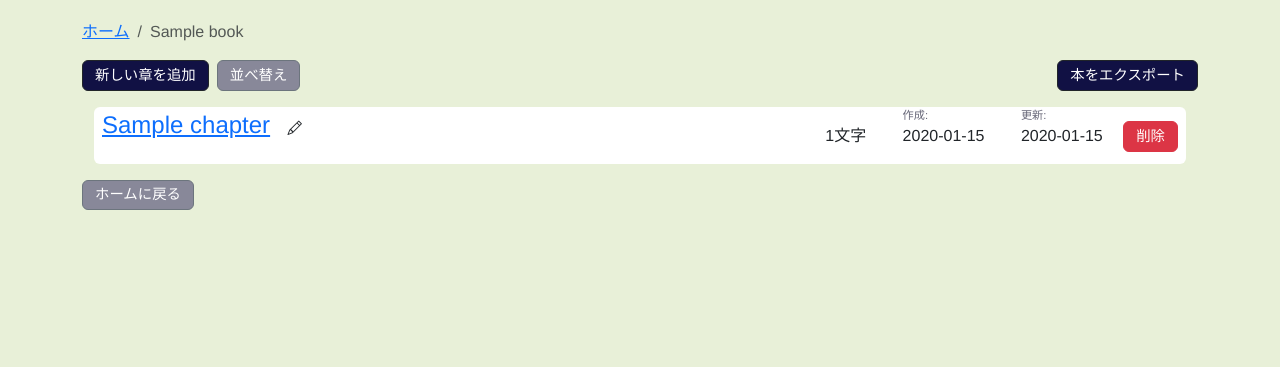
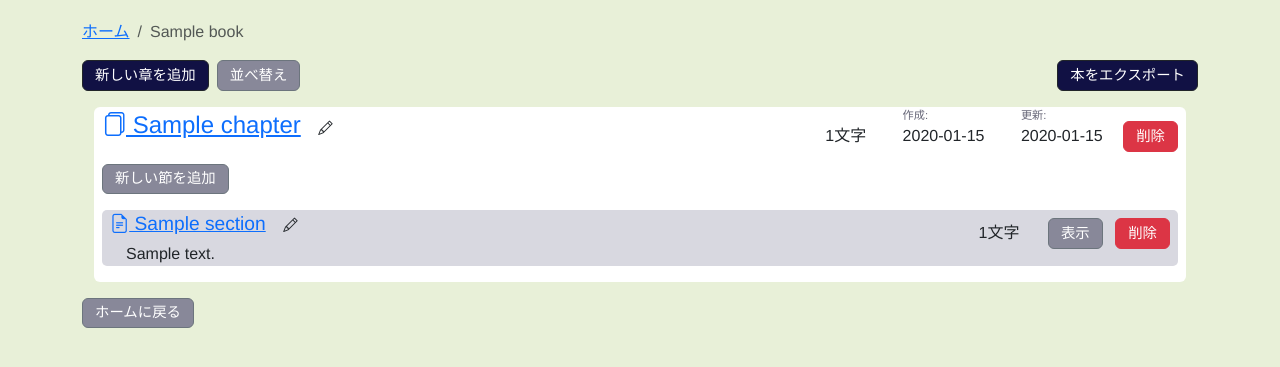
Before and after one commit to jickey2009/minamo_editor, a Django app: a page that uses minamo/templates/minamo/book_detail.html in a window 1280 px wide. Shown: the top 367 px of the page. Run offline with Django 5.2, Linux system fonts and the light colour scheme; a user stored in the database is signed in; tables that the repository leaves empty hold one stand-in row (values such as "Sample post"); some libraries are stand-ins or nearby versions.

Commit message:
book編集画面を大幅に変更

```diff
--- a/minamo/static/minamo/css/minamo.css
+++ b/minamo/static/minamo/css/minamo.css
@@ -9,6 +9,10 @@ body {
 
 .item-title {
     font-size: 1.5em;
+}
+
+.item-subtitle {
+    font-size: 1.2em;
 }
 
 .item-text {
@@ -35,8 +39,15 @@ body {
     color: #fff;
 }
 
+.card.sections {
+    --bs-card-bg: #d8d8e0;
+    background-color: #d8d8e0 !important;
+    border-radius: 5px;
+    overflow: hidden;
+}
+
 .trim {
-    text-overflow: ellipsis
+    text-overflow: ellipsis;
 }
 
 
--- a/minamo/templates/minamo/book_detail.html
+++ b/minamo/templates/minamo/book_detail.html
@@ -17,7 +17,7 @@
     <div class="card border-0 mb-3">
         <div class="row">
             <div class="col-md-6">
-                <a href="{% url 'minamo:chapter_detail' book.id chapter.id %}" class="item-title ms-2" id="name{{ chapter.id }}">{{ chapter.title }}</a>
+                <a class="item-title ms-2" id="name{{ chapter.id }}"><i class="bi bi-files"></i> {{ chapter.title }}</a>
                 <form id="form{{ chapter.id }}" method="post" action="{% url 'minamo:rename_chapter' book.id chapter.id %}" style="display: inline;">
                     {% csrf_token %}
                     <input id="input{{ chapter.id }}" type="text" name="title" value="{{ chapter.title }}" class="form-control d-inline-block w-auto d-none">
@@ -26,7 +26,6 @@
                 </form>
                 <button id="rename{{ chapter.id }}" class="btn"><i class="bi bi-pencil"></i></button>
             </div>
-
             <div class="col-md-6 text-end">
                 <div class="col-md-2 d-inline-block me-3"><p class="align-middle text-nowrap item-text">{{chapter.length}}文字</p></div>
                 <div class="d-inline-block mx-3 text-start">
@@ -47,6 +46,39 @@
                     {% endif %}
                 </div>
             </div>
+        </div>
+        <div class="sections-list {% if request.GET.show_chapter|default:'' == chapter.id|stringformat:"s" %}d-block{% else %}d-none{% endif %}" id="sections{{ chapter.id }}">
+            <a href="{% url 'minamo:new_section' book.id chapter.id %}" class="btn btn-secondary mb-3 ms-2">新しい節を追加</a>
+            {% for section in chapter.ordered_sections %}
+            <div class="card sections border-0 mb-3 mx-2">
+                <div class="row">
+                    <div class="col-md-7">
+                        <a href="{% url 'minamo:edit_section' book.id chapter.id section.id %}" class="item-subtitle ms-2" id="name_{{ section.id }}"><i class="bi bi-file-earmark-text"></i> {{ section.title }}</a>
+                        <form id="form_{{ section.id }}" method="post" action="{% url 'minamo:rename_section' book.id chapter.id section.id %}" style="display: inline;">
+                            {% csrf_token %}
+                            <input id="input_{{ section.id }}" type="text" name="title" value="{{ section.title }}" class="form-control d-inline-block w-auto d-none">
+                            <button id="save_{{ section.id }}" type="submit" class="btn btn-dark d-none">保存</button>
+                            <button id="cancel_{{ section.id }}" type="button" class="btn btn-secondary d-none">戻る</button>
+                        </form>
+                        <button id="rename_{{ section.id }}" class="btn"><i class="bi bi-pencil"></i></button>
+                        <span class="item-text ms-4 d-md-block d-none text-truncate">{{ section.content_head }}</span>
+                    </div>
+                    <div class="col-md-5 text-end">
+                        <div class="col-md-2 d-inline-block me-4"><p class="align-middle text-nowrap item-text">{{section.length}}文字</p></div>
+                        <div class="d-inline-block mt-2 text-start">
+                            <a href="{% url 'minamo:section_detail' book.id chapter.id section.id %}" class="btn btn-secondary me-2 notarrow">表示</a>
+                            <button class="btn btn-danger me-2 notarrow" data-bs-toggle="modal" data-bs-target="#deleteModal_{{ section.id }}">削除</button>
+                            {% if not forloop.first %}
+                            <a class="btn btn-secondary me-2 d-none arrow" href="{% url 'minamo:swap_section' book.id chapter.id section.id 1 %}"><i class="bi bi-caret-up-fill"></i></a>
+                            {% endif %}
+                            {% if not forloop.last %}
+                            <a class="btn btn-secondary me-2 d-none arrow" href="{% url 'minamo:swap_section' book.id chapter.id section.id 3 %}"><i class="bi bi-caret-down-fill"></i></a>
+                            {% endif %}
+                        </div>
+                    </div>
+                </div>
+            </div>
+            {% endfor %}
         </div>
     </div>
     {% endfor %}
@@ -75,13 +107,36 @@
 </div>
 {% endfor %}
 
+{% for section in sections %}
+<div class="modal fade" id="deleteModal_{{ section.id }}" tabindex="-1" aria-labelledby="deleteModalLabel_{{ section.id }}" aria-hidden="true">
+  <div class="modal-dialog">
+    <div class="modal-content">
+      <div class="modal-header">
+        <h5 class="modal-title" id="deleteModalLabel_{{ section.id }}">節の削除確認</h5>
+        <button type="button" class="btn-close" data-bs-dismiss="modal" aria-label="Close"></button>
+      </div>
+      <div class="modal-body">
+        本当に「{{ section.title }}」を削除しますか？この操作は元に戻せません。
+      </div>
+      <div class="modal-footer">
+        <button type="button" class="btn btn-secondary" data-bs-dismiss="modal">キャンセル</button>
+        <a href="{% url 'minamo:delete_section' book.id section.chapter.id section.id %}" class="btn btn-danger">削除</a>
+      </div>
+    </div>
+  </div>
+</div>
+{% endfor %}
+
 {% endblock %}
 
 {% block extra_js %}
 {{ chapters_json|json_script:"chapters-data" }}
+{{ sections_json|json_script:"sections-data" }}
 <script>
 $(document).ready(function() {
     const chapters = JSON.parse(document.getElementById('chapters-data').textContent);
+    const sections = JSON.parse(document.getElementById('sections-data').textContent);
+
     chapters.forEach(chapter => {
         const chapterId = chapter.id;
 
@@ -99,7 +154,35 @@ $(document).ready(function() {
             $('#cancel' + chapterId).addClass('d-none');
             $('#rename' + chapterId).removeClass('d-none');
         });
+        $('#name' + chapterId).on('click', function() {
+            if ($('#sections' + chapterId).hasClass('d-none')) {
+                $('.sections-list').addClass('d-none');
+                $('#sections' + chapterId).removeClass('d-none');
+            } else {
+                $('#sections' + chapterId).addClass('d-none');
+            }
+        });
     });
+
+    sections.forEach(section => {
+        const sectionId = section.id;
+
+        $('#rename_' + sectionId).click(function() {
+            $('#name_' + sectionId).addClass('d-none');
+            $('#input_' + sectionId).removeClass('d-none');
+            $('#save_' + sectionId).removeClass('d-none');
+            $('#cancel_' + sectionId).removeClass('d-none');
+            $(this).addClass('d-none');
+        });
+        $('#cancel_' + sectionId).click(function() {
+            $('#name_' + sectionId).removeClass('d-none');
+            $('#input_' + sectionId).addClass('d-none');
+            $('#save_' + sectionId).addClass('d-none');
+            $('#cancel_' + sectionId).addClass('d-none');
+            $('#rename_' + sectionId).removeClass('d-none');
+        });
+    });
+
     if ($('#swap-toggle').attr('aria-pressed') === 'true') {
         $('#swap-toggle').addClass('active');
         $('.arrow').removeClass('d-none');
--- a/minamo/templates/minamo/index.html
+++ b/minamo/templates/minamo/index.html
@@ -13,7 +13,7 @@
     <div class="card border-0 mb-3">
         <div class="row">
             <div class="col-md-6">
-                <a href="{% url 'minamo:book_detail' book.id %}" class="item-title ms-2" id="name{{ book.id }}">{{ book.title }}</a>
+                <a href="{% url 'minamo:book_detail' book.id %}" class="item-title ms-2" id="name{{ book.id }}"><i class="bi bi-book"></i> {{ book.title }}</a>
                 <form id="form{{ book.id }}" class="d-none" method="post" action="{% url 'minamo:rename_book' book.id %}" style="display: inline;">
                     {% csrf_token %}
                     <input id="input{{ book.id }}" type="text" name="title" value="{{ book.title }}" class="form-control d-inline-block w-auto">
--- a/minamo/templates/minamo/section_detail.html
+++ b/minamo/templates/minamo/section_detail.html
@@ -6,5 +6,5 @@
 <h1>Section: {{ section.title }}</h1>
 <p id="section-content-show">{{ section.content }}</p>
 <a href="{% url 'minamo:edit_section' section.chapter.book.id section.chapter.id section.id %}" class="btn btn-warning btn-sm">Edit Section</a>
-<a href="{% url 'minamo:chapter_detail' section.chapter.book.id section.chapter.id %}" class="btn btn-secondary btn-sm">Back to Chapter</a>
+<a href="{% url 'minamo:book_detail' section.chapter.book.id %}?show_chapter={{ section.chapter.id }}" class="btn btn-secondary btn-sm">Back to book</a>
 {% endblock %}
--- a/minamo/views.py
+++ b/minamo/views.py
@@ -8,6 +8,7 @@ from django.contrib.auth.decorators import login_required
 from django.urls import reverse_lazy
 from django.http import HttpResponse
 from django.contrib.auth import login, authenticate
+from django.db.models import Prefetch
 import urllib.parse
 
 # Create your views here.
@@ -60,9 +61,13 @@ def new_book(request):
 @login_required
 def book_detail(request, book_id):
     book = request.user.book_set.get(id=book_id)
-    chapters = book.chapter_set.order_by('order')
-    context = {'book': book, 'chapters': chapters}
+    chapters = book.chapter_set.order_by('order').prefetch_related(
+        Prefetch('section_set', queryset=Section.objects.order_by('order'), to_attr='ordered_sections')
+    )
+    sections = Section.objects.filter(chapter__book=book).order_by('order')
+    context = {'book': book, 'chapters': chapters, 'sections': sections}
     context['chapters_json'] = [{'id': chapter.id} for chapter in chapters]
+    context['sections_json'] = [{'id': section.id} for section in sections]
     return render(request, 'minamo/book_detail.html', context)
 
 @login_required
@@ -162,7 +167,8 @@ def new_section(request, book_id, chapter_id):
     new_section.save()
     chapter.next_section_order += 1
     chapter.save()
-    return redirect('minamo:chapter_detail', book_id=book.id, chapter_id=chapter.id)
+    url = reverse_lazy('minamo:book_detail', kwargs={'book_id': book.id})
+    return redirect(url + '?show_chapter=' + str(chapter.id))
 
 
 @login_required
@@ -191,7 +197,8 @@ def edit_section(request, book_id, chapter_id, section_id, return_url =None):
         book.length += length_diff
         book.save()
         if return_url == 'chapter':
-            return redirect('minamo:chapter_detail', book_id=book.id, chapter_id=chapter.id)
+            url = reverse_lazy('minamo:book_detail', kwargs={'book_id': book.id})
+            return redirect(url + '?show_chapter=' + str(chapter.id))
         else:
             url = reverse_lazy('minamo:edit_section', kwargs={'book_id': book.id, 'chapter_id': chapter.id, 'section_id': section.id})
             return redirect(url + '?alert=True')
@@ -219,7 +226,8 @@ def rename_section(request, book_id, chapter_id, section_id,):
         if new_title:
             section.title = new_title
             section.save()
-    return redirect('minamo:chapter_detail', book_id=book.id, chapter_id=chapter.id)
+    url = reverse_lazy('minamo:book_detail', kwargs={'book_id': book.id})
+    return redirect(url + '?show_chapter=' + str(chapter.id))
 
 @login_required
 def swap_section(request, book_id, chapter_id, section_id, direction):
@@ -239,8 +247,8 @@ def swap_section(request, book_id, chapter_id, section_id, direction):
     section.order, target_section.order = target_section.order, section.order
     section.save()
     target_section.save()
-    url = reverse_lazy('minamo:chapter_detail', kwargs={'book_id': book.id, 'chapter_id': chapter.id})
-    return redirect(url + '?swap=True')
+    url = reverse_lazy('minamo:book_detail', kwargs={'book_id': book.id})
+    return redirect(url + '?swap=True&show_chapter=' + str(chapter.id))
 
 @login_required
 def delete_section(request, book_id, chapter_id, section_id):
@@ -248,7 +256,8 @@ def delete_section(request, book_id, chapter_id, section_id):
     chapter = book.chapter_set.get(id=chapter_id)
     section = chapter.section_set.get(id=section_id)
     section.delete()
-    return redirect('minamo:chapter_detail', book_id=book.id, chapter_id=chapter.id)
+    url = reverse_lazy('minamo:book_detail', kwargs={'book_id': book.id})
+    return redirect(url + '?show_chapter=' + str(chapter.id))
 
 @login_required
 def export_book(request, book_id):
```
Also changed, not shown: unused_templates/edit_chapter.html (deleted, +0 -14 lines), unused_templates/new_book.html (deleted, +0 -10 lines), unused_templates/new_chapter.html (deleted, +0 -13 lines), unused_templates/new_section.html (deleted, +0 -12 lines).
